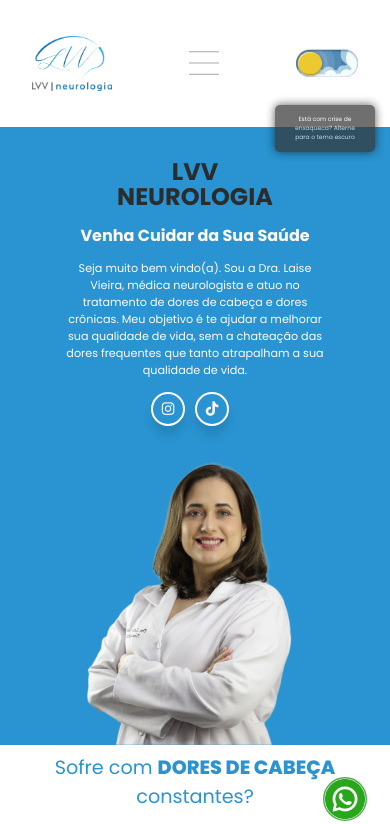
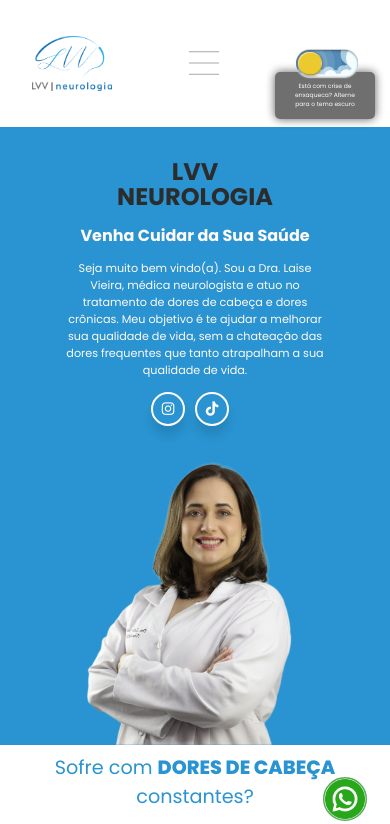
Before and after one commit to LuscaMath/lp-llv, a plain HTML site: page index.html in a window 390 px wide. Shown: the top 824 px of the page. Drawn offline with Linux system fonts and the light colour scheme.

Commit message:
Add files via upload

```diff
--- a/estilo.css
+++ b/estilo.css
@@ -269,7 +269,7 @@ body::-webkit-scrollbar-thumb:hover {
         font-size: 35%;
         padding: 10px;
         right: 15px;
-        top: 105px;
+        top: 90px;
     }
 
     #info-balloon::after {
@@ -279,7 +279,7 @@ body::-webkit-scrollbar-thumb:hover {
 
 @media (max-width: 420px) {
     #info-balloon {
-        top: 105px;
+        top: 72px;
     }
 }
 
```
